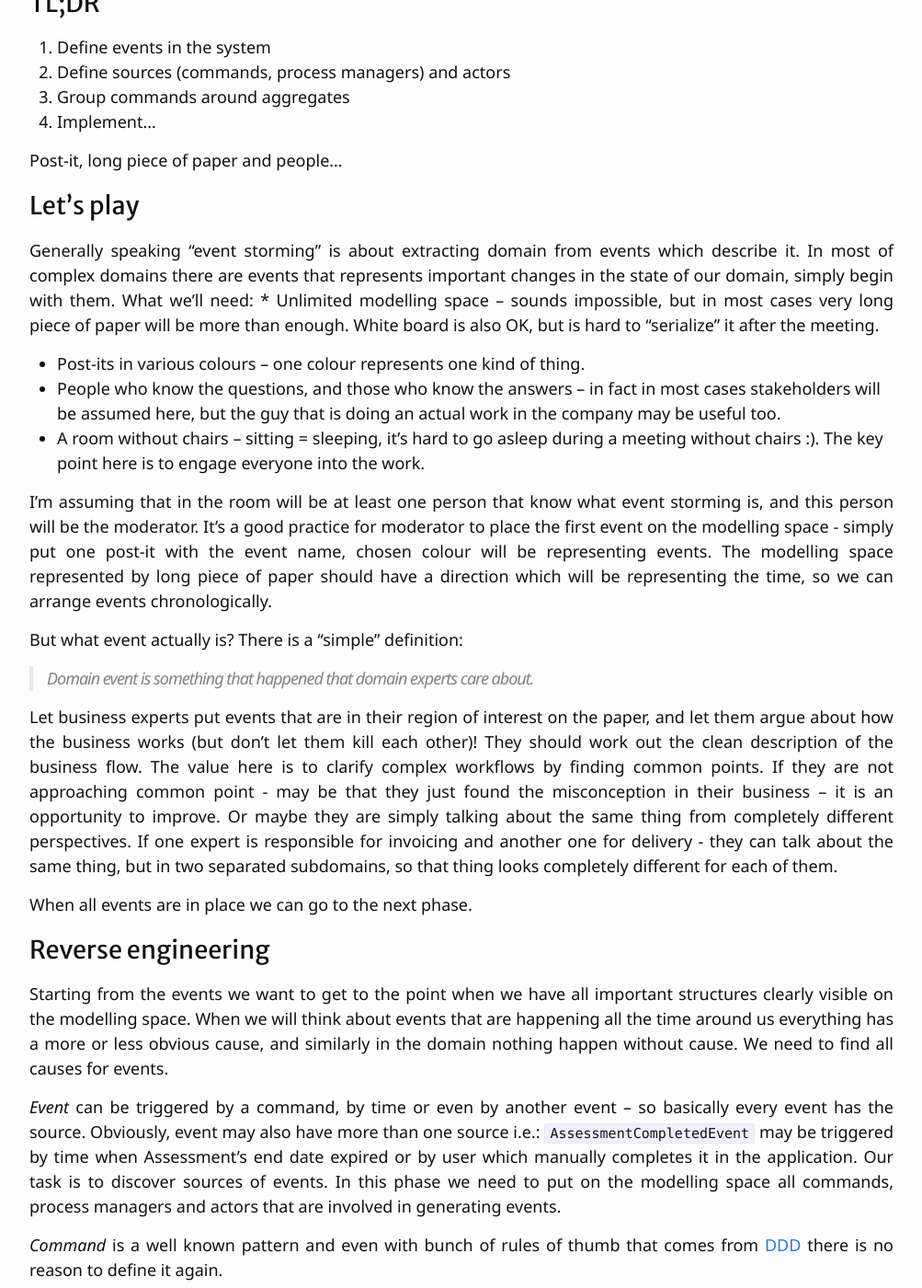
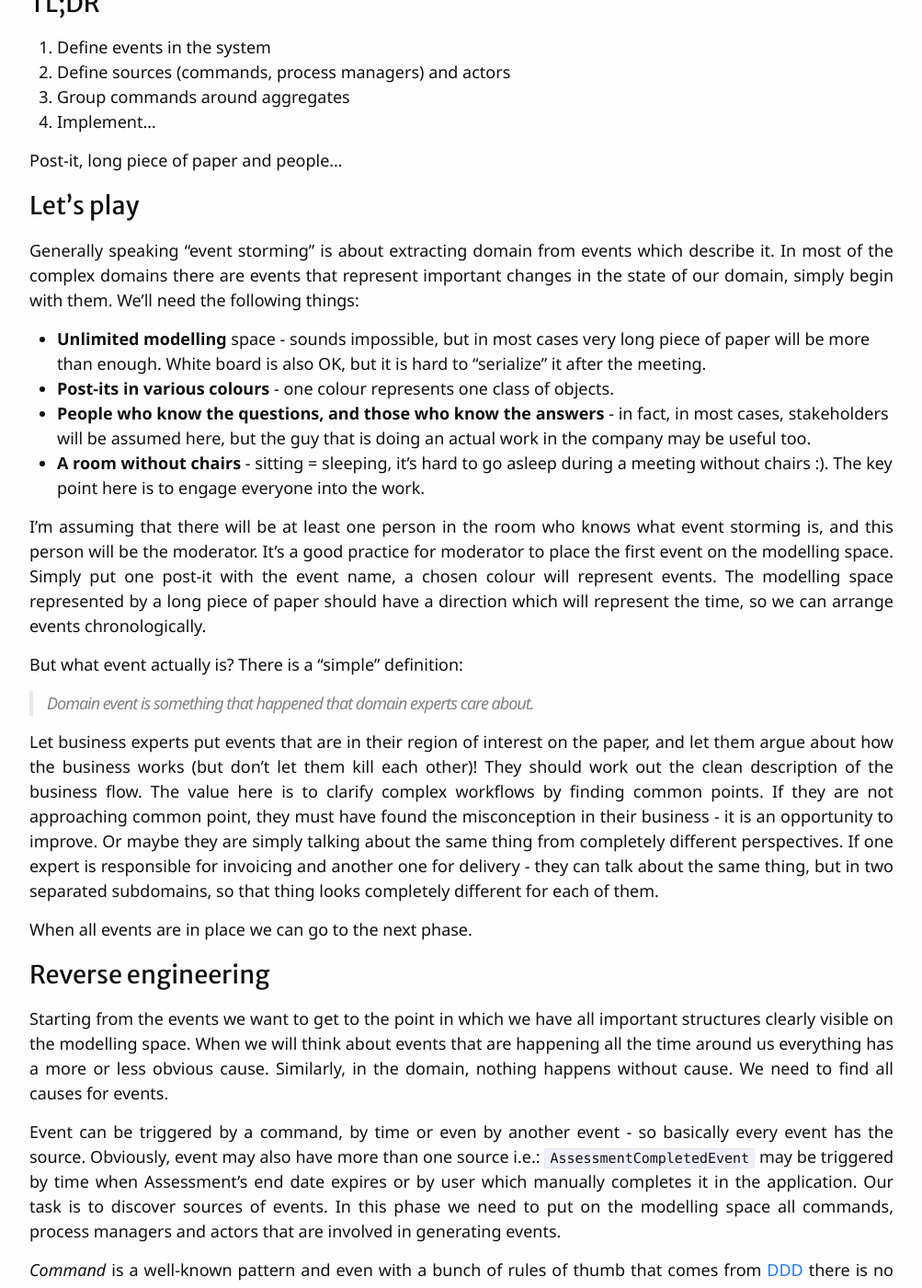
Before and after one commit to mat3u/mat3u.github.io, a Jekyll site: the page built from _posts/2015-03-04-event-storming-from-events-to-the-model.md, in a window 1280 px wide and 1400 px high, scrolled down 424 px. Shown: the whole window at 92% size, without its empty margins (138-1141 px from the left). Built offline with Jekyll 4.4.1, drawn with Linux system fonts in a browser that asks for light colours; comment, search, counter and statistics services are not loaded; some of the changed text lies outside the part shown.

Commit message:
English fixed

```diff
--- a/_posts/2015-03-04-event-storming-from-events-to-the-model.md
+++ b/_posts/2015-03-04-event-storming-from-events-to-the-model.md
@@ -5,7 +5,7 @@ categories: ["Event Storming", DDD, Modelling]
 date: 2015-03-04 22:34
 ---
 
-I can bet that everyone of us (developers) at least once had started to think about a domain model from designing data structures. This way of modelling applied to the complex domain almost always leads us to the solution that is not really effective in dealing with business cases, moreover it is far from representing the real business domain – it represents a projection that is focused on our data store. Classical way of “producing” models for business domains treats events as a side effects of technical flows, not as a domain’s first class citizens. In event storming domain modelling starts from events, which are assumed to be as key points of *business workflows*. The rest of the domain is built to support events.
+I bet that all of us, developers, at least once started thinking about a domain model from designing data structures. This way of modelling applied to the complex domain almost always leads us to the solution that is not really effective in dealing with business cases. Moreover it is far from representing the real business domain - it represents a projection that is focused on our data store. The classical way of "producing" models for business domains treats events as a side effects of technical flows, not as a domain's first class citizens. In the "event storming" domain modelling starts from events, which are assumed to be key points of **business workflows**. The rest of the domain is built to support events.
 
 <!--more-->
 
@@ -19,42 +19,45 @@ I can bet that everyone of us (developers) at least once had started to think ab
 Post-it, long piece of paper and people...
 
 # Let’s play
+Generally speaking "event storming" is about extracting domain from events which describe it. In most of the complex domains there are events that represent important changes in the state of our domain, simply begin with them. We'll need the following things:
 
-Generally speaking "event storming" is about extracting domain from events which describe it. In most of complex domains there are events that represents important changes in the state of our domain, simply begin with them. What we’ll need: * Unlimited modelling space – sounds impossible, but in most cases very long piece of paper will be more than enough. White board is also OK, but is hard to "serialize" it after the meeting.
 
-* Post-its in various colours – one colour represents one kind of thing.
-* People who know the questions, and those who know the answers – in fact in most cases stakeholders will be assumed here, but the guy that is doing an actual work in the company may be useful too.
-* A room without chairs – sitting = sleeping, it’s hard to go asleep during a meeting without chairs :). The key point here is to engage everyone into the work.
+* **Unlimited modelling** space - sounds impossible, but in most cases very long piece of paper will be more than enough. White board is also OK, but it is hard to "serialize" it after the meeting.
+* **Post-its in various colours** - one colour represents one class of objects.
+* **People who know the questions, and those who know the answers** - in fact, in most cases, stakeholders will be assumed here, but the guy that is doing an actual work in the company may be useful too.
+* **A room without chairs** - sitting = sleeping, it's hard to go asleep during a meeting without chairs :). The key point here is to engage everyone into the work.
 
-I’m assuming that in the room will be at least one person that know what event storming is, and this person will be the moderator. It’s a good practice for moderator to place the first event on the modelling space - simply put one post-it with the event name, chosen colour will be representing events. The modelling space represented by long piece of paper should have a direction which will be representing the time, so we can arrange events chronologically.
+I'm assuming that there will be at least one person in the room who knows what event storming is, and this person will be the moderator. It's a good practice for moderator to place the first event on the modelling space. Simply put one post-it with the event name, a chosen colour will represent events. The modelling space represented by a long piece of paper should have a direction which will represent the time, so we can arrange events chronologically.
 
-But what event actually is? There is a “simple” definition:
+But what event actually is? There is a "simple" definition:
 
 > Domain event is something that happened that domain experts care about.
 
-Let business experts put events that are in their region of interest on the paper, and let them argue about how the business works (but don’t let them kill each other)! They should work out the clean description of the business flow. The value here is to clarify complex workflows by finding common points. If they are not approaching common point - may be that they just found the misconception in their business – it is an opportunity to improve. Or maybe they are simply talking about the same thing from completely different perspectives. If one expert is responsible for invoicing and another one for delivery - they can talk about the same thing, but in two separated subdomains, so that thing looks completely different for each of them.
+Let business experts put events that are in their region of interest on the paper, and let them argue about how the business works (but don't let them kill each other)! They should work out the clean description of the business flow. The value here is to clarify complex workflows by finding common points. If they are not approaching common point, they must have found the misconception in their business - it is an opportunity to improve. Or maybe they are simply talking about the same thing from completely different perspectives. If one expert is responsible for invoicing and another one for delivery - they can talk about the same thing, but in two separated subdomains, so that thing looks completely different for each of them.
 
 When all events are in place we can go to the next phase.
 
 # Reverse engineering
 
-Starting from the events we want to get to the point when we have all important structures clearly visible on the modelling space. When we will think about events that are happening all the time around us everything has a more or less obvious cause, and similarly in the domain nothing happen without cause. We need to find all causes for events.
+Starting from the events we want to get to the point in which we have all important structures clearly visible on the modelling space. When we will think about events that are happening all the time around us everything has a more or less obvious cause. Similarly, in the domain, nothing happens without cause. We need to find all causes for events.
 
-_Event_ can be triggered by a command, by time or even by another event – so basically every event has the source. Obviously, event may also have more than one source i.e.: `AssessmentCompletedEvent` may be triggered by time when Assessment’s end date expired or by user which manually completes it in the application. Our task is to discover sources of events. In this phase we need to put on the modelling space all commands, process managers and actors that are involved in generating events.
+Event can be triggered by a command, by time or even by another event - so basically every event has the source. Obviously, event may also have more than one source i.e.: `AssessmentCompletedEvent` may be triggered by time when Assessment's end date expires or by user which manually completes it in the application. Our task is to discover sources of events. In this phase we need to put on the modelling space all commands, process managers and actors that are involved in generating events.
 
-_Command_ is a well known pattern and even with bunch of rules of thumb that comes from [DDD](http://www.domaindrivendesign.org/) there is no reason to define it again.
+_Command_ is a well-known pattern and even with a bunch of rules of thumb that comes from [DDD](http://www.domaindrivendesign.org/) there is no reason to define it again.
 
-_Process Manager_ is a simple creature that executes commands when event is raised, so if we need to execute command in reaction to event we need the process manager to do this work for us.
+_Process Manager_ is a simple creature that executes commands when event is raised, so if we need to execute command in reaction to event we need the Process Manager to do this work for us.
 
-_Actor_ is an external source of activity - users, external systems and even time (here are some controversies) may be treat as an actor.
+_Actor_ is an external source of activity - users, external systems and even time (here are some controversies) may be treated as an actor.
 
-When we have defined all sources for our events, we can group commands around aggregates changed by them. Basically that should be iterative process when we are deciding which command is modifying which aggregate. From my perspective this might be the most difficult part of the modelling as designing good aggregate always is hard & tricky!
+The moment we have defined all sources for our events, we can group commands around aggregates changed by them. Basically that should be iterative process where we are deciding which command modifies which aggregate. From my perspective this might be the most difficult part of the modelling as designing good aggregate is always hard & tricky!
 
 # Implement!
 
-Process described above should generate something :) that theoretically should be easy to express as a code. We have domain aggregates, commands that operates on them and events that represents state changes in aggregates. Every artefact that we generate before can be easily represented by building block from DDD and match to CQRS/ES architecture. There is nothing better to do than implement this model. Is Event Storming good for my project?
+The process described above should generate something :) that theoretically should be easy to express as a code. We have domain aggregates, commands that operates on them and events that represents state changes in aggregates. Every artefact that we generate before can be easily represented by building block from DDD and match to CQRS/ES architecture. There is nothing better to do than implement this model.
 
-From my point of view any domain can be modelled in this way.
+# Is Event Storming good for my project?
+
+From my point of view any **domain** can be modelled in this way.
 
 # Bibliography
 
```
